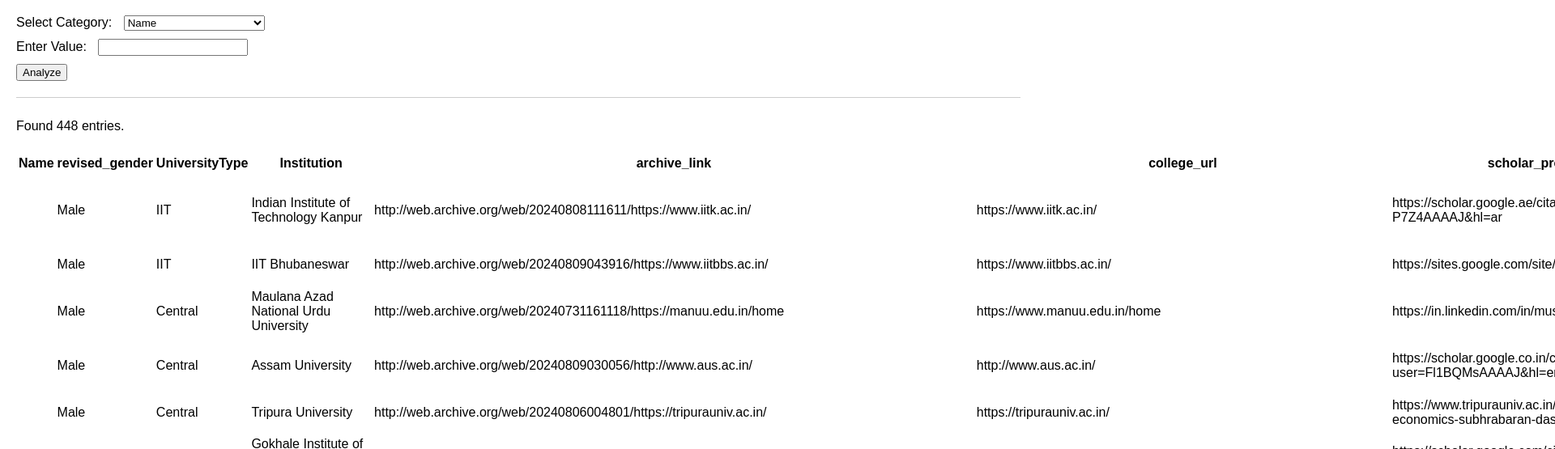
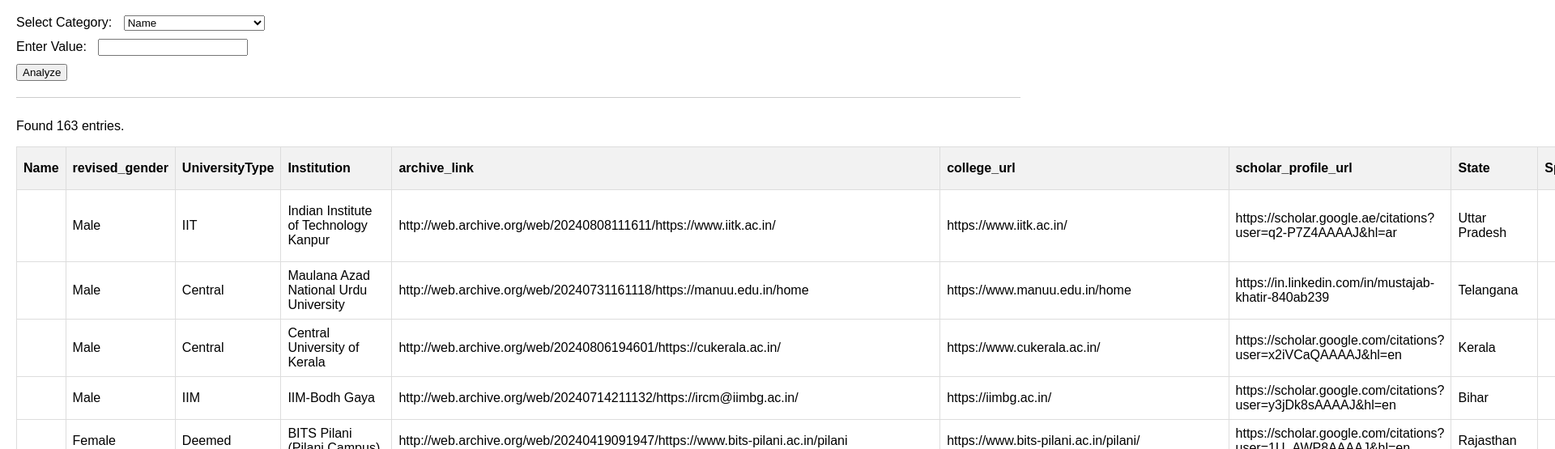
Before and after one commit to GaelKBertrand/scholar_info_visual, a plain HTML site: page index.html in a window 1280 px wide. Both pictures are taken after a click on the button "Analyze". Shown: the part 61-616 px from the top of the page at 81% size, 1920 px wide, since content can reach past the window. Drawn offline with Linux system fonts and the light colour scheme.

Commit message:
fixing bugs

```diff
--- a/script.js
+++ b/script.js
@@ -20,7 +20,7 @@ document.addEventListener('DOMContentLoaded', () => {
     function parseCSV(data) {
         const rows = data.split('\n').map(row => row.split(','));
         const headers = rows[0];
-        const values = rows.slice(1);
+        const values = rows.slice(1).filter(row => row.length === headers.length); // Ensure rows match header length
         return { headers, values };
     }
 
--- a/style.css
+++ b/style.css
@@ -20,3 +20,18 @@ label {
     border-top: 1px solid #ccc;
     padding-top: 10px;
 }
+
+table {
+    width: 100%;
+    border-collapse: collapse;
+}
+
+th, td {
+    border: 1px solid #ddd;
+    padding: 8px;
+    text-align: left;
+}
+
+th {
+    background-color: #f2f2f2;
+}
```
